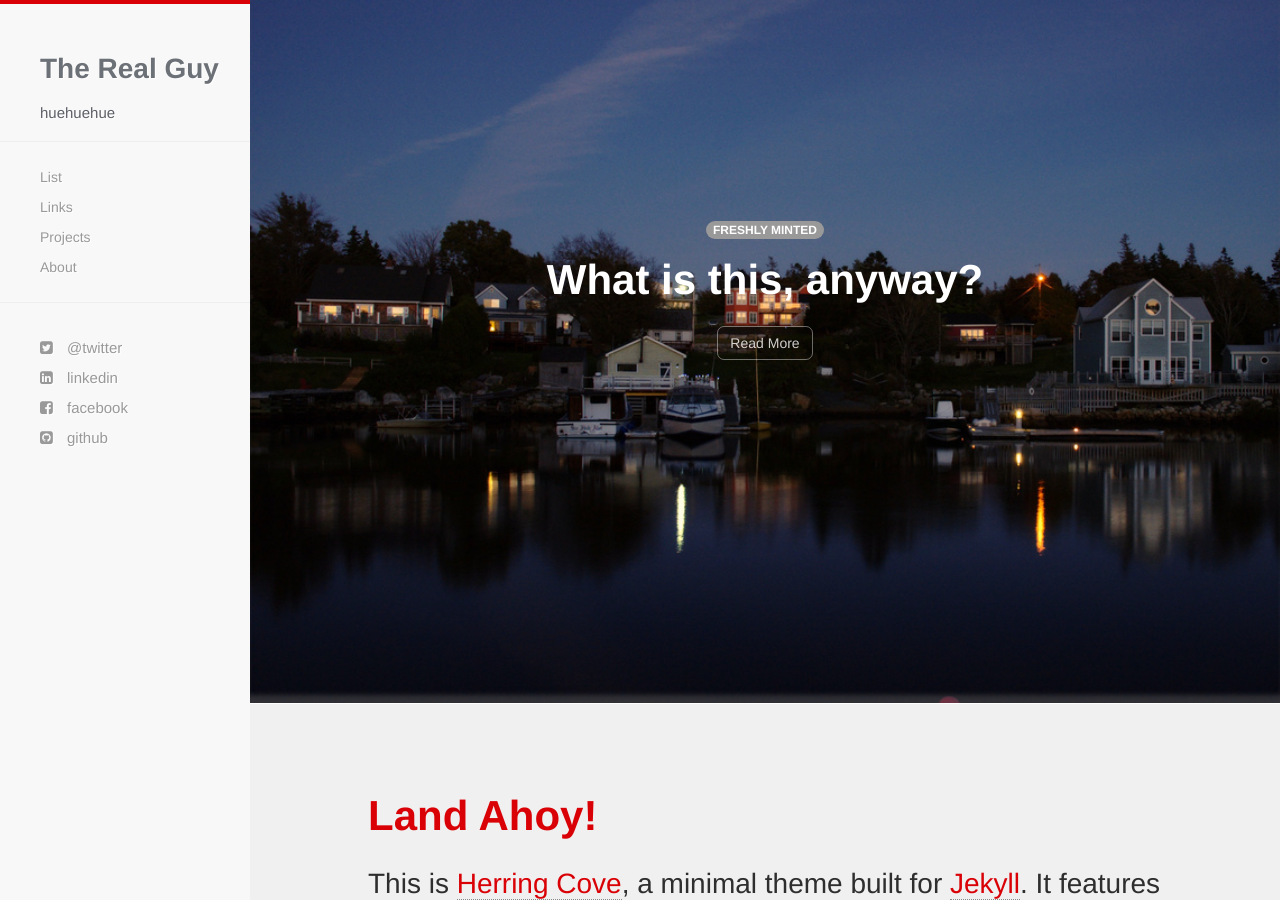
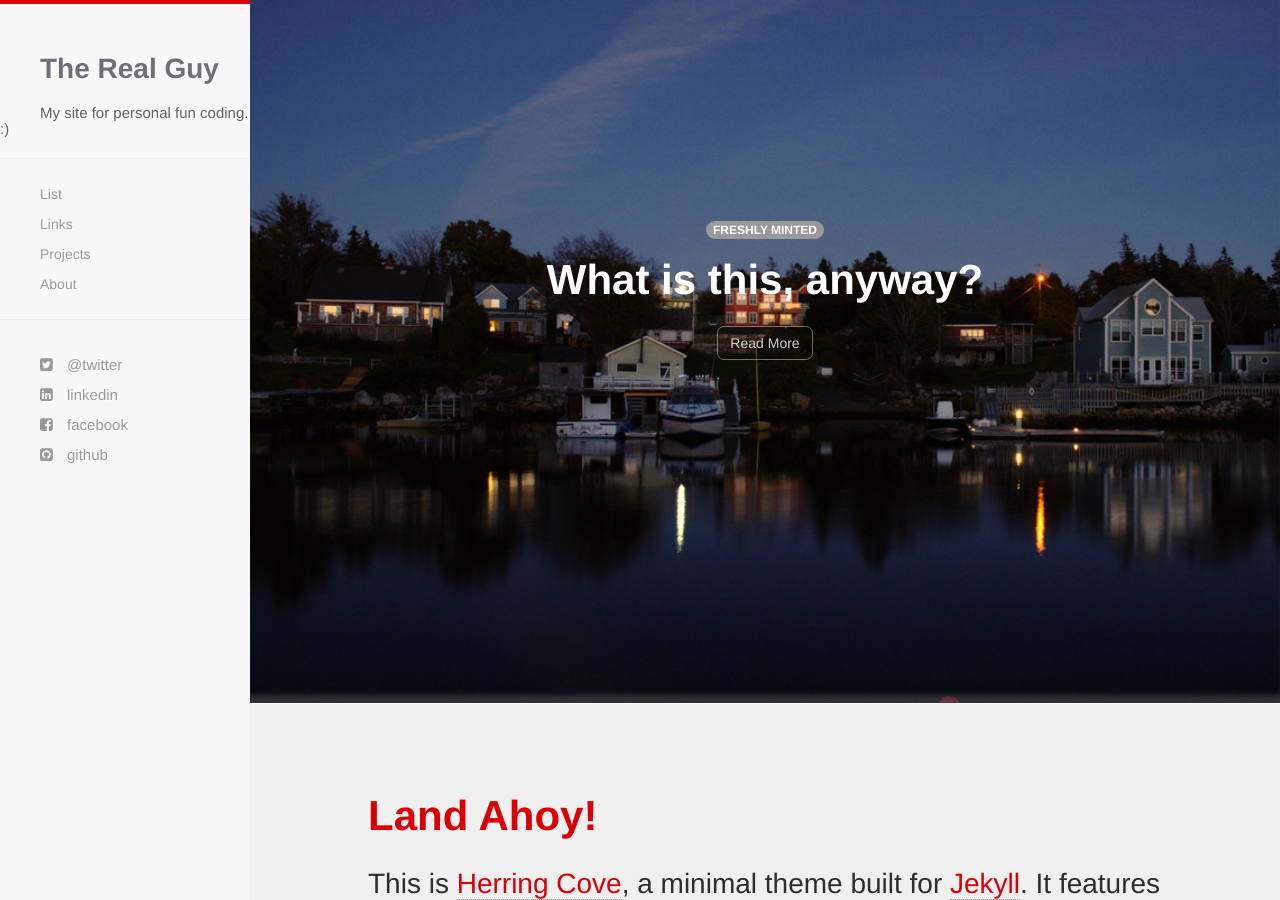
Before and after one commit to Vesnyx/Vesnyx.github.io, a Jekyll site: the page built from index.html, in a window 1280 px wide and 900 px high. Built offline with Jekyll 4.4.1, drawn with Linux system fonts in a browser that asks for light colours; nearby versions of some CDN libraries; Markdown is read by kramdown in place of the engine named in the settings.

Commit message:
Minor Fix

```diff
--- a/_config.yml
+++ b/_config.yml
@@ -3,7 +3,7 @@ author: Vesnyx
 markdown: redcarpet
 pygments: true
 baseurl: ""
-description: huehuehue
+description: My site for personal fun coding. :)
 github: http://www.github.com/Vesnyx
 twitter: http://www.twitter.com/
 facebook: http://www.facebook.com
```
